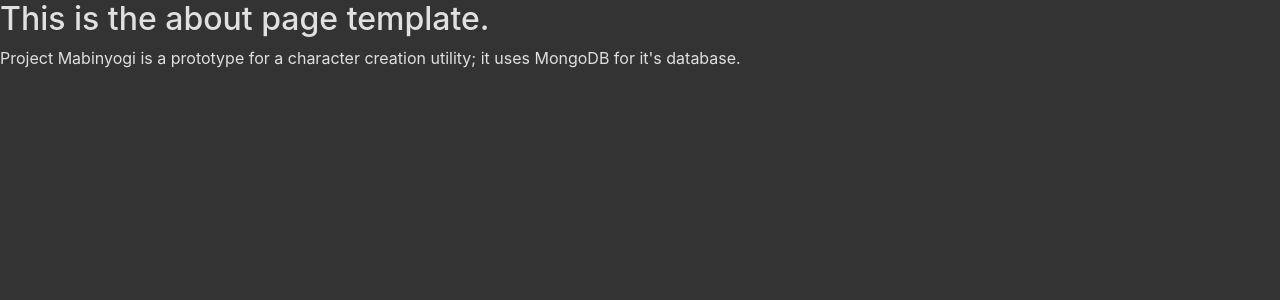
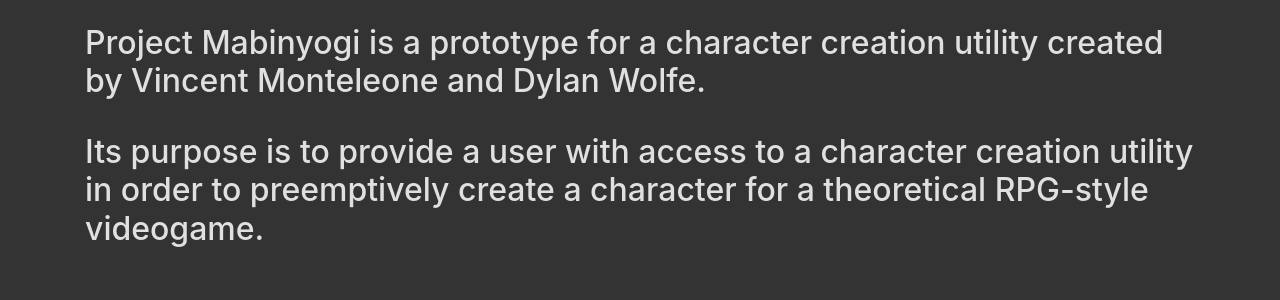
Before and after one commit to DontadVance/ProjectMabinyogi, a Flask app: page /about in a window 1280 px wide. Shown: the part 56-356 px from the top of the page. Run offline with Flask 2, Linux system fonts and the light colour scheme; some libraries are stand-ins or nearby versions.

Commit message:
Update about.html

```diff
--- a/mabinyogi/templates/about.html
+++ b/mabinyogi/templates/about.html
@@ -2,8 +2,15 @@
 
 {% block content %}
 
-<h2> This is the about page template. </h2>
-
-<p> Project Mabinyogi is a prototype for a character creation utility; it uses MongoDB for it's database.
+<div class="container">
+  <div>
+    </br>
+    <h2> Project Mabinyogi is a prototype for a character creation utility created by Vincent Monteleone and Dylan Wolfe. </h2>
+  </div>
+  <div>
+    </br>
+    <h2> Its purpose is to provide a user with access to a character creation utility in order to preemptively create a character for a theoretical RPG-style videogame. </h2>
+  </div>
+</div>
 
 {% endblock %}
```
